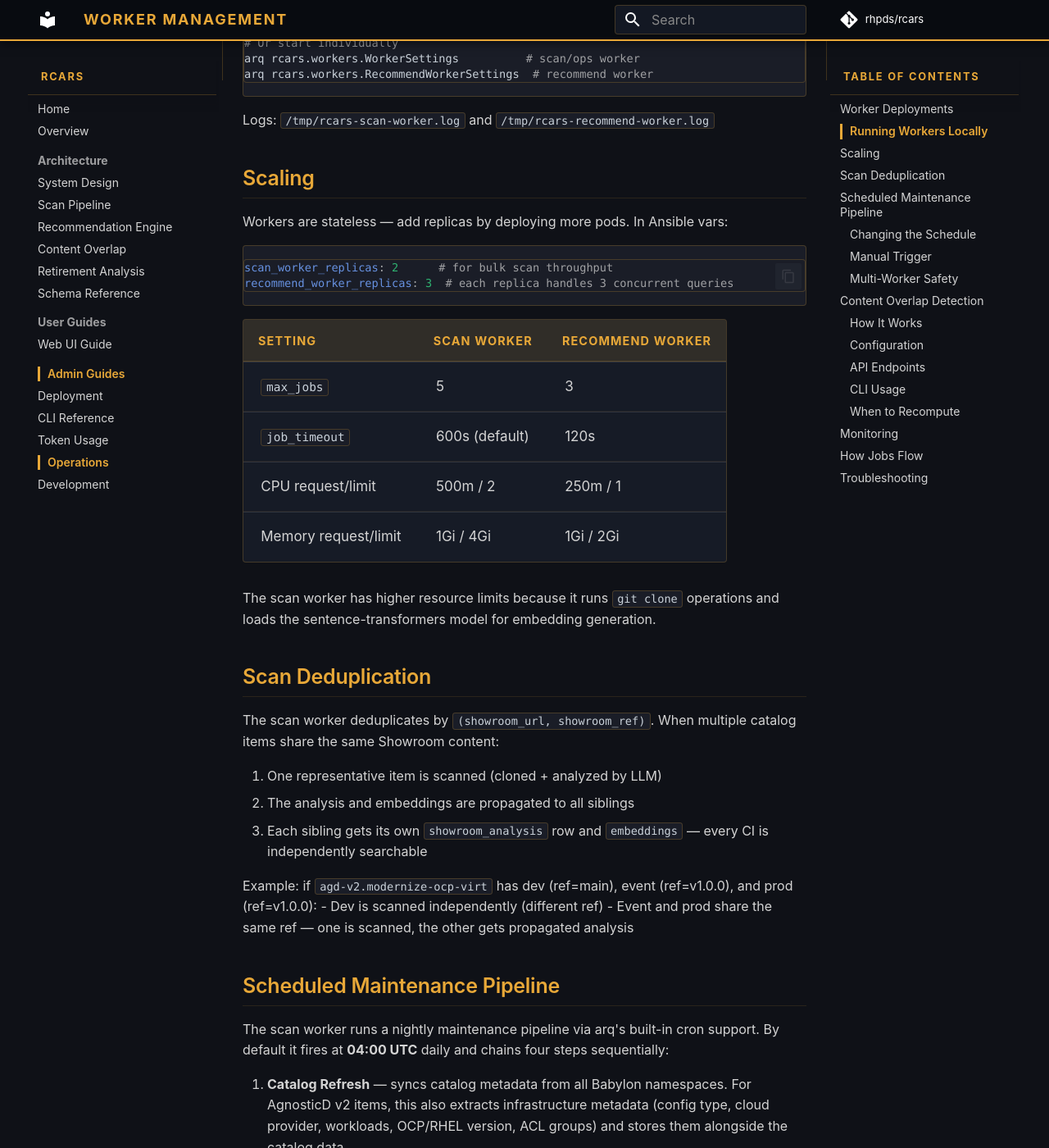
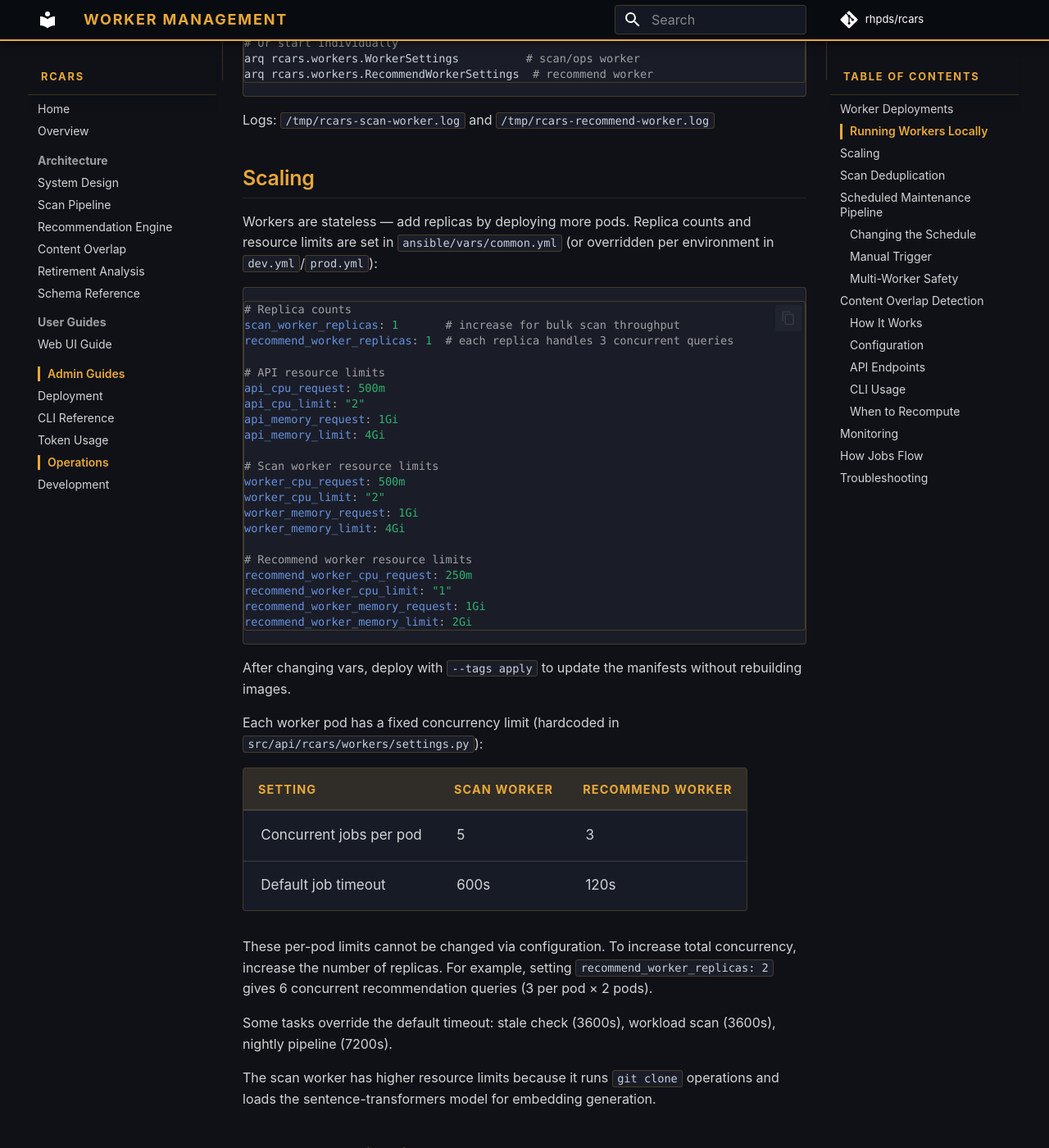
Before and after one commit to rhpds/rcars, an MkDocs documentation site: the page built from docs/admin/operations.md, in a window 1280 px wide and 1400 px high, scrolled down 1074 px. Shown: the whole window at 82% size. Built offline with MkDocs 1.6.1 and Material for MkDocs 9.7.7, drawn with Linux system fonts in a browser that asks for light colours; comment, search, counter and statistics services are not loaded; some of the changed text lies outside the part shown.

Commit message:
docs: Clarify worker scaling and add reporting sync to pipeline
Worker architecture: list scan worker tasks as bullet list,
clarify that per-pod concurrency is hardcoded and scaling is
done by adding replicas (e.g. 2 pods × 3 jobs = 6 concurrent).

Operations guide: document all Ansible vars for resource limits
and replicas, add reporting sync as step 5 of nightly pipeline.

Co-Authored-By: Claude Opus 4.6 (1M context) <noreply@anthropic.com>

````diff
--- a/docs/admin/operations.md
+++ b/docs/admin/operations.md
@@ -31,19 +31,44 @@ Logs: `/tmp/rcars-scan-worker.log` and `/tmp/rcars-recommend-worker.log`
 
 ## Scaling
 
-Workers are stateless — add replicas by deploying more pods. In Ansible vars:
+Workers are stateless — add replicas by deploying more pods. Replica counts and resource limits are set in `ansible/vars/common.yml` (or overridden per environment in `dev.yml`/`prod.yml`):
 
 ```yaml
-scan_worker_replicas: 2      # for bulk scan throughput
-recommend_worker_replicas: 3  # each replica handles 3 concurrent queries
+# Replica counts
+scan_worker_replicas: 1       # increase for bulk scan throughput
+recommend_worker_replicas: 1  # each replica handles 3 concurrent queries
+
+# API resource limits
+api_cpu_request: 500m
+api_cpu_limit: "2"
+api_memory_request: 1Gi
+api_memory_limit: 4Gi
+
+# Scan worker resource limits
+worker_cpu_request: 500m
+worker_cpu_limit: "2"
+worker_memory_request: 1Gi
+worker_memory_limit: 4Gi
+
+# Recommend worker resource limits
+recommend_worker_cpu_request: 250m
+recommend_worker_cpu_limit: "1"
+recommend_worker_memory_request: 1Gi
+recommend_worker_memory_limit: 2Gi
 ```
+
+After changing vars, deploy with `--tags apply` to update the manifests without rebuilding images.
+
+Each worker pod has a fixed concurrency limit (hardcoded in `src/api/rcars/workers/settings.py`):
 
 | Setting | Scan Worker | Recommend Worker |
 |---|---|---|
-| `max_jobs` | 5 | 3 |
-| `job_timeout` | 600s (default) | 120s |
-| CPU request/limit | 500m / 2 | 250m / 1 |
-| Memory request/limit | 1Gi / 4Gi | 1Gi / 2Gi |
+| Concurrent jobs per pod | 5 | 3 |
+| Default job timeout | 600s | 120s |
+
+These per-pod limits cannot be changed via configuration. To increase total concurrency, increase the number of replicas. For example, setting `recommend_worker_replicas: 2` gives 6 concurrent recommendation queries (3 per pod × 2 pods).
+
+Some tasks override the default timeout: stale check (3600s), workload scan (3600s), nightly pipeline (7200s).
 
 The scan worker has higher resource limits because it runs `git clone` operations and loads the sentence-transformers model for embedding generation.
 
@@ -61,12 +86,13 @@ Example: if `agd-v2.modernize-ocp-virt` has dev (ref=main), event (ref=v1.0.0),
 
 ## Scheduled Maintenance Pipeline
 
-The scan worker runs a nightly maintenance pipeline via arq's built-in cron support. By default it fires at **04:00 UTC** daily and chains four steps sequentially:
+The scan worker runs a nightly maintenance pipeline via arq's built-in cron support. By default it fires at **04:00 UTC** daily and chains five steps sequentially:
 
 1. **Catalog Refresh** — syncs catalog metadata from all Babylon namespaces. For AgnosticD v2 items, this also extracts infrastructure metadata (config type, cloud provider, workloads, OCP/RHEL version, ACL groups) and stores them alongside the catalog data.
 2. **Stale Check** — runs `git ls-remote` on all analyzed Showrooms, then clones only repos with new commits to compare content hashes
 3. **Enqueue Re-Analysis** — queues analysis jobs for any items found stale or unanalyzed
 4. **Workload Repo Scan** — scans the AgnosticD v2 workload collection repos on GitHub (`github.com/agnosticd/*`) for changes. If a repo has new commits since the last scan, clones it, reads the Ansible code for each role, and uses Claude Haiku to determine what product each role installs. Updates the workload mapping table with verified product names. Gated on `RCARS_WORKLOAD_SCAN_ENABLED` (default: true).
+5. **Reporting Sync** — pulls provision, sales, and cost data from the RHDP reporting MCP server and computes retirement scores. Requires `RCARS_REPORTING_MCP_URL` and `RCARS_REPORTING_MCP_TOKEN` to be configured. See [Retirement Analysis](../architecture/retirement-analysis.md) for details.
 
 Each step runs to completion before the next begins. If a step fails, the error is logged and the pipeline continues to the next step — a catalog refresh failure won't block stale checking or workload scanning.
 
````
Also changed, not shown: docs/architecture/system-design.md (+15 -5 lines).
